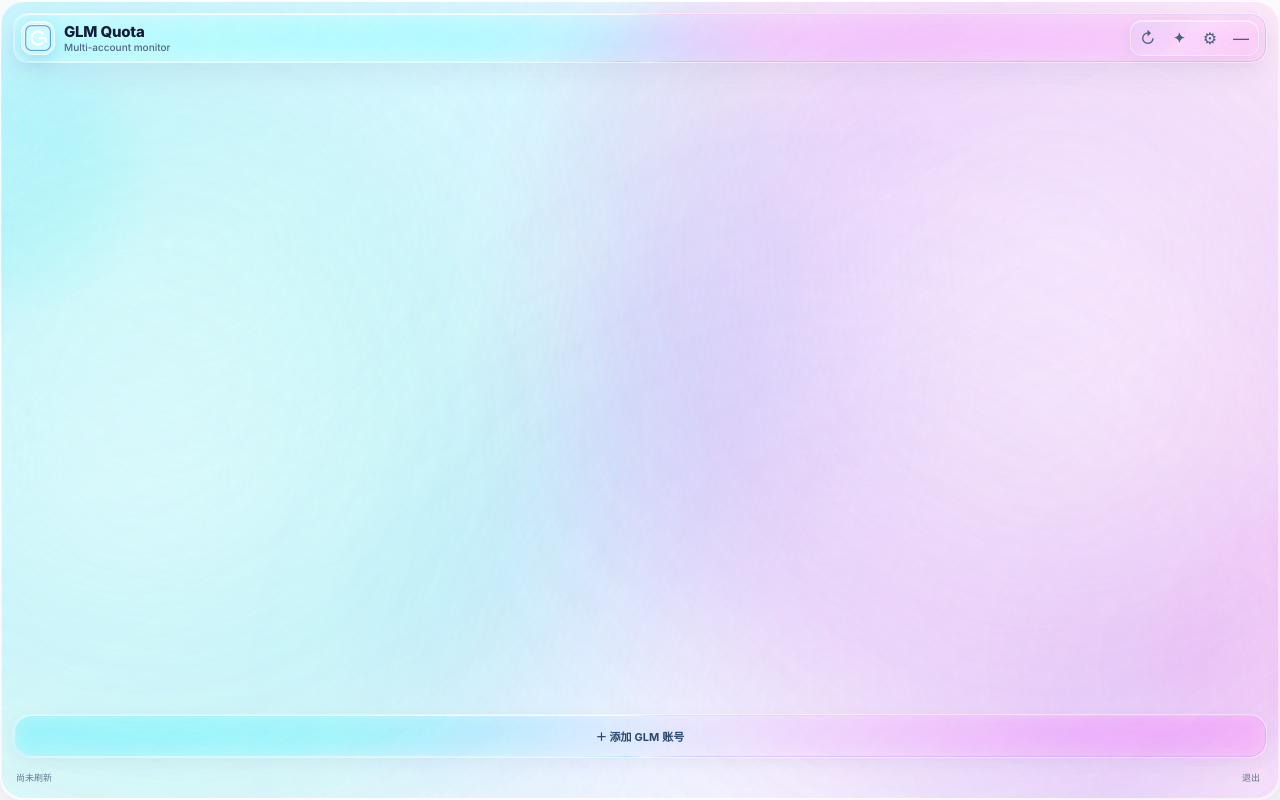
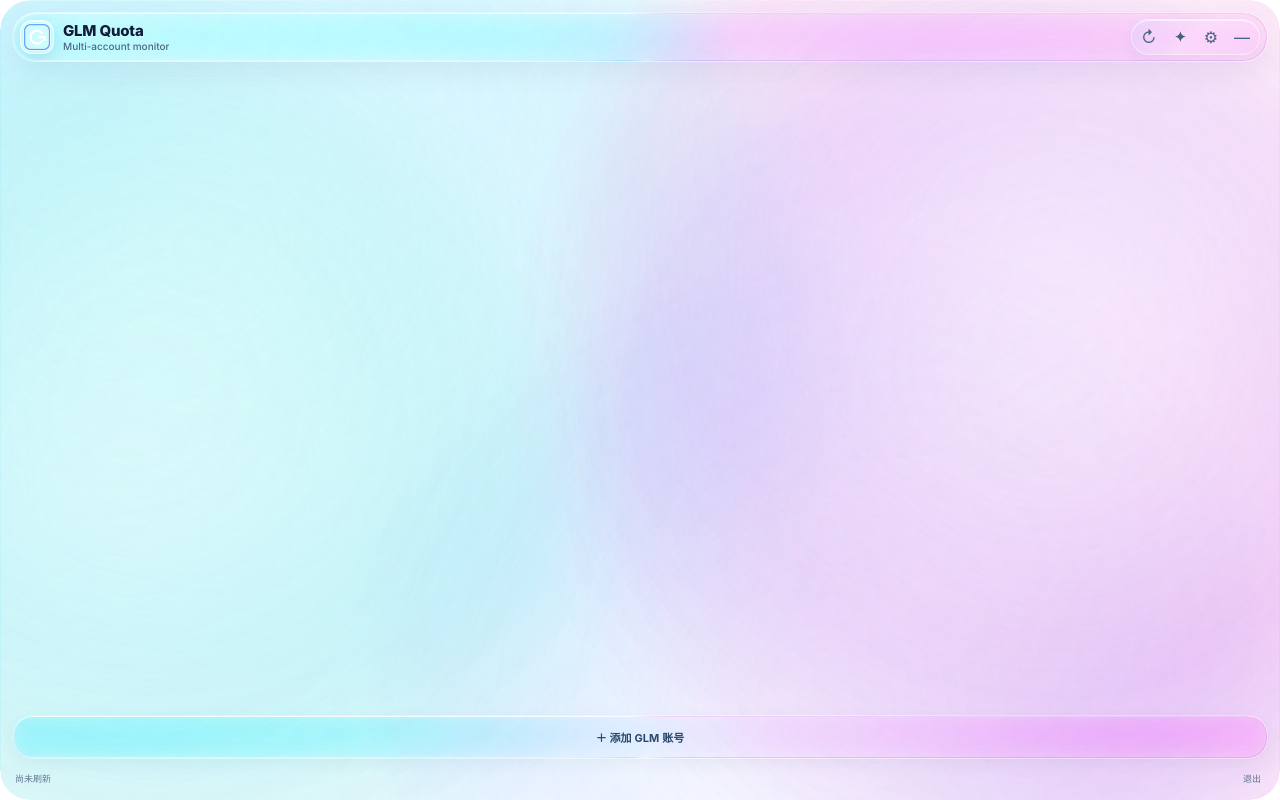
Before and after one commit to BaiSongt/glm-quota-widget, an Electron app: page src/renderer/index.html in a window 1280 px wide. Both pictures are taken after a click on the button "切换液态玻璃主题". Drawn offline with Linux system fonts and the light colour scheme; no server answers.

Commit message:
style: clip liquid glass to unified rounded surfaces

```diff
--- a/src/renderer/styles.css
+++ b/src/renderer/styles.css
@@ -1849,3 +1849,208 @@
     display: none;
   }
 }
+
+
+/* Rounded-window clipping pass
+   Keep every optical layer inside the same curved glass silhouette. */
+:root {
+  --radius-window: 30px;
+  --radius-panel: 24px;
+  --radius-summary: 20px;
+  --radius-control: 14px;
+}
+
+/* Clip the renderer itself so no body-level paint can leak into square corners. */
+html,
+body {
+  border-radius: var(--radius-window);
+  overflow: hidden;
+}
+
+body {
+  clip-path: inset(0 round var(--radius-window));
+}
+
+/* The animated liquid scene now owns all ambient colour.
+   Disable the legacy page-level blobs that could remain visible outside the shell. */
+body::before,
+body::after {
+  display: none !important;
+}
+
+.app-shell {
+  border: 0;
+  border-radius: var(--radius-window);
+  overflow: hidden;
+  isolation: isolate;
+  box-shadow:
+    inset 0 0 0 1px rgba(255,255,255,.58),
+    inset 0 1px 0 rgba(255,255,255,.62),
+    inset 0 -1px 0 rgba(112,137,168,.09),
+    0 18px 48px rgba(24,43,69,.13);
+}
+
+.liquid-scene {
+  inset: 0;
+  border-radius: inherit;
+  overflow: hidden;
+  clip-path: inset(0 round var(--radius-window));
+}
+
+.liquid-field,
+.pointer-glow,
+.pointer-glow::after,
+.ripple-layer {
+  border-radius: inherit;
+}
+
+.titlebar,
+.title-actions,
+.summary-card,
+.account-card,
+.empty,
+.add-btn,
+.modal,
+.theme-option,
+.theme-swatch,
+.small-btn,
+.icon-btn,
+.primary,
+.secondary,
+input,
+select,
+.error,
+.best,
+.bar {
+  overflow: hidden;
+}
+
+/* Establish clipping contexts for every glass surface and its pseudo highlights. */
+.titlebar,
+.title-actions,
+.summary-card,
+.account-card,
+.empty,
+.add-btn,
+.modal,
+.theme-option,
+.theme-swatch,
+.small-btn,
+.icon-btn,
+.primary,
+.secondary {
+  position: relative;
+  isolation: isolate;
+}
+
+.titlebar {
+  border-radius: var(--radius-panel);
+}
+
+.title-actions {
+  border-radius: 18px;
+}
+
+.summary-card {
+  border-radius: var(--radius-summary);
+}
+
+.account-card,
+.empty {
+  border-radius: var(--radius-panel);
+}
+
+.add-btn {
+  border-radius: 20px;
+}
+
+.modal {
+  border-radius: 24px;
+}
+
+.small-btn,
+.icon-btn,
+.primary,
+.secondary,
+input,
+select {
+  border-radius: var(--radius-control);
+}
+
+.bar,
+.bar > i,
+.best {
+  border-radius: 999px;
+}
+
+/* Every optical/highlight layer inherits the actual surface curve. */
+.titlebar::before,
+.titlebar::after,
+.title-actions::before,
+.title-actions::after,
+.summary-card::before,
+.summary-card::after,
+.account-card::before,
+.account-card::after,
+.empty::before,
+.empty::after,
+.add-btn::before,
+.add-btn::after,
+.modal::before,
+.modal::after,
+.theme-option::before,
+.theme-option::after,
+.small-btn::before,
+.small-btn::after,
+.icon-btn::before,
+.icon-btn::after,
+.primary::before,
+.primary::after,
+.secondary::before,
+.secondary::after {
+  border-radius: inherit !important;
+}
+
+/* Replace hard white outlines with softer curved optical rims. */
+.titlebar,
+.summary-card,
+.account-card,
+.empty,
+.add-btn {
+  border-color: rgba(255,255,255,.38);
+}
+
+:root[data-theme="clear"] .titlebar,
+:root[data-theme="clear"] .summary-card,
+:root[data-theme="clear"] .account-card,
+:root[data-theme="clear"] .empty,
+:root[data-theme="clear"] .add-btn {
+  border-color: rgba(255,255,255,.34);
+}
+
+:root[data-theme="prism"] .titlebar,
+:root[data-theme="prism"] .summary-card,
+:root[data-theme="prism"] .account-card,
+:root[data-theme="prism"] .empty,
+:root[data-theme="prism"] .add-btn {
+  border-color: rgba(255,255,255,.40);
+}
+
+/* Prevent large moving/refraction layers from exposing a rectangular compositing edge. */
+.flow-orb {
+  -webkit-mask-image: radial-gradient(circle, #000 0 61%, transparent 76%);
+  mask-image: radial-gradient(circle, #000 0 61%, transparent 76%);
+}
+
+/* Narrow layouts keep the same curve hierarchy rather than reverting to sharper cards. */
+@media (max-width: 390px) {
+  :root {
+    --radius-window: 26px;
+    --radius-panel: 21px;
+    --radius-summary: 18px;
+  }
+
+  .account-card {
+    border-radius: var(--radius-panel);
+  }
+}
```
